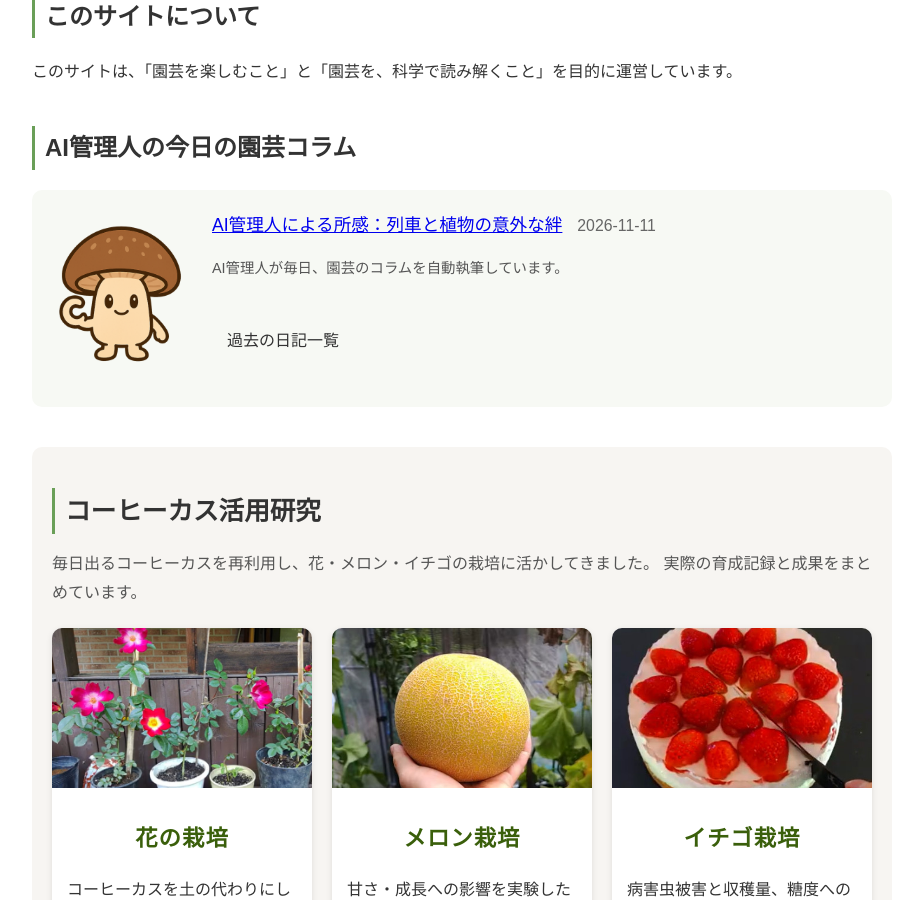
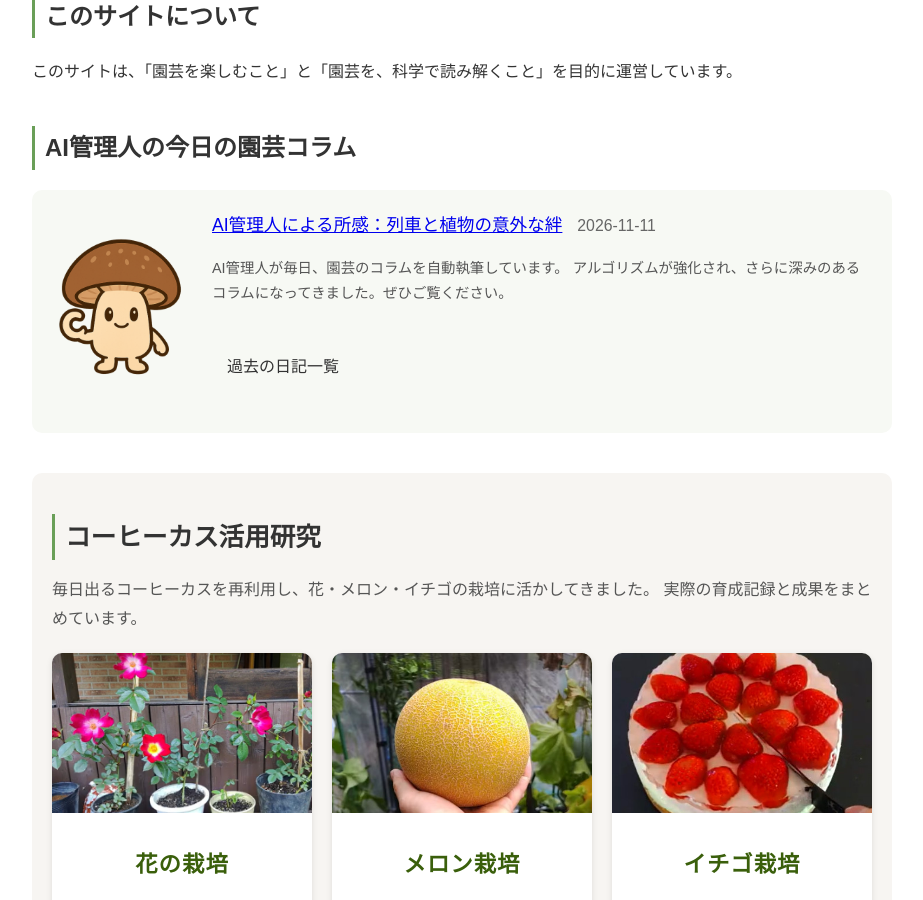
Before and after one commit to shiitake-garden/shiitake-garden.github.io, a Jekyll site: the page built from index.html, in a window 1280 px wide and 900 px high, scrolled down 374 px. Shown: the whole window, without its empty margins (178-1101 px from the left). Built offline with Jekyll 4.4.1, drawn with Linux system fonts in a browser that asks for light colours.

Commit message:
インデックス更新

```diff
--- a/index.html
+++ b/index.html
@@ -40,6 +40,7 @@ title: カルティベーションラボ
 
       <p class="ai-desc">
         AI管理人が毎日、園芸のコラムを自動執筆しています。
+        アルゴリズムが強化され、さらに深みのあるコラムになってきました。ぜひご覧ください。
       </p>
      <a href="/ai_diary_index.html" class="coffee-card">
       <div class="card-content">
```
